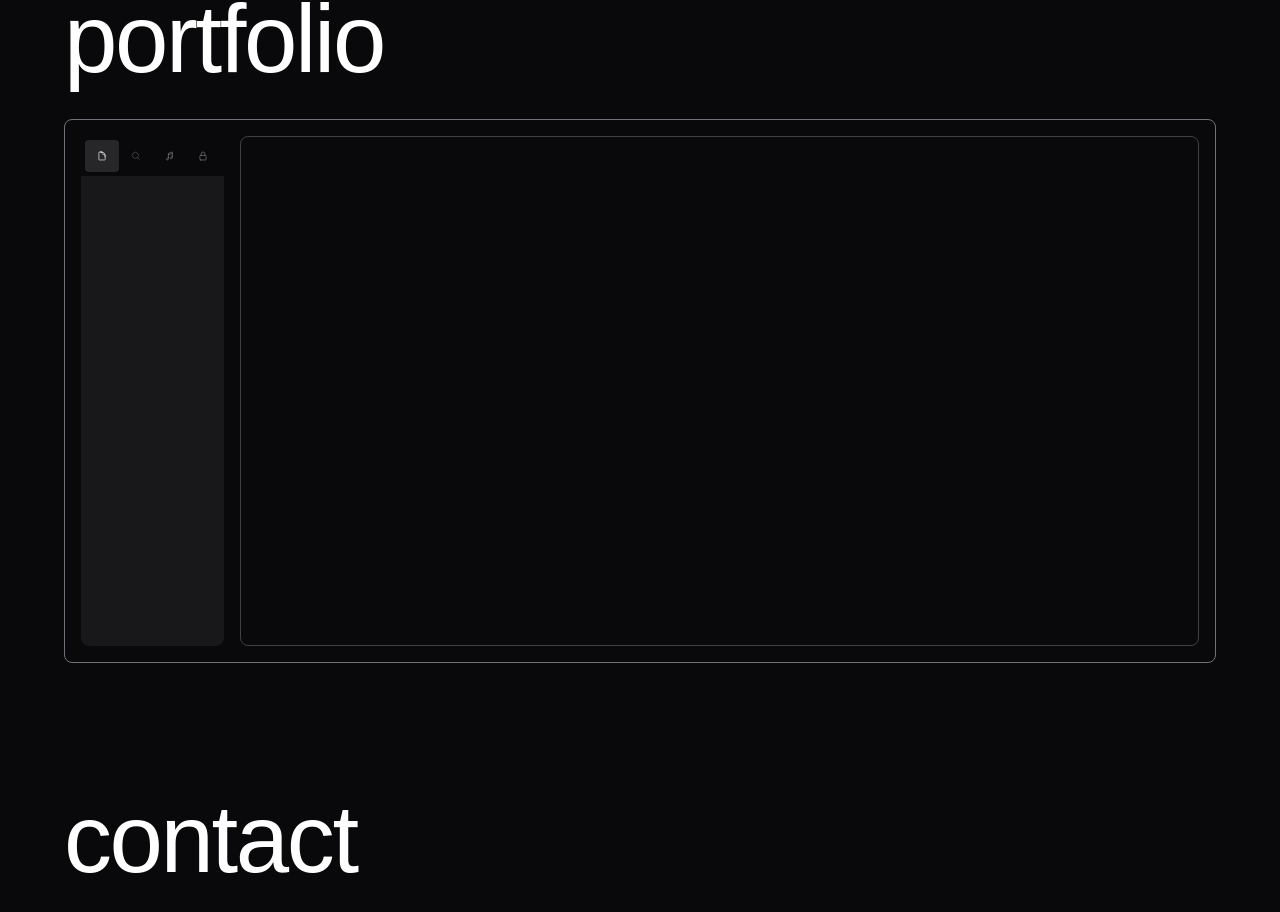
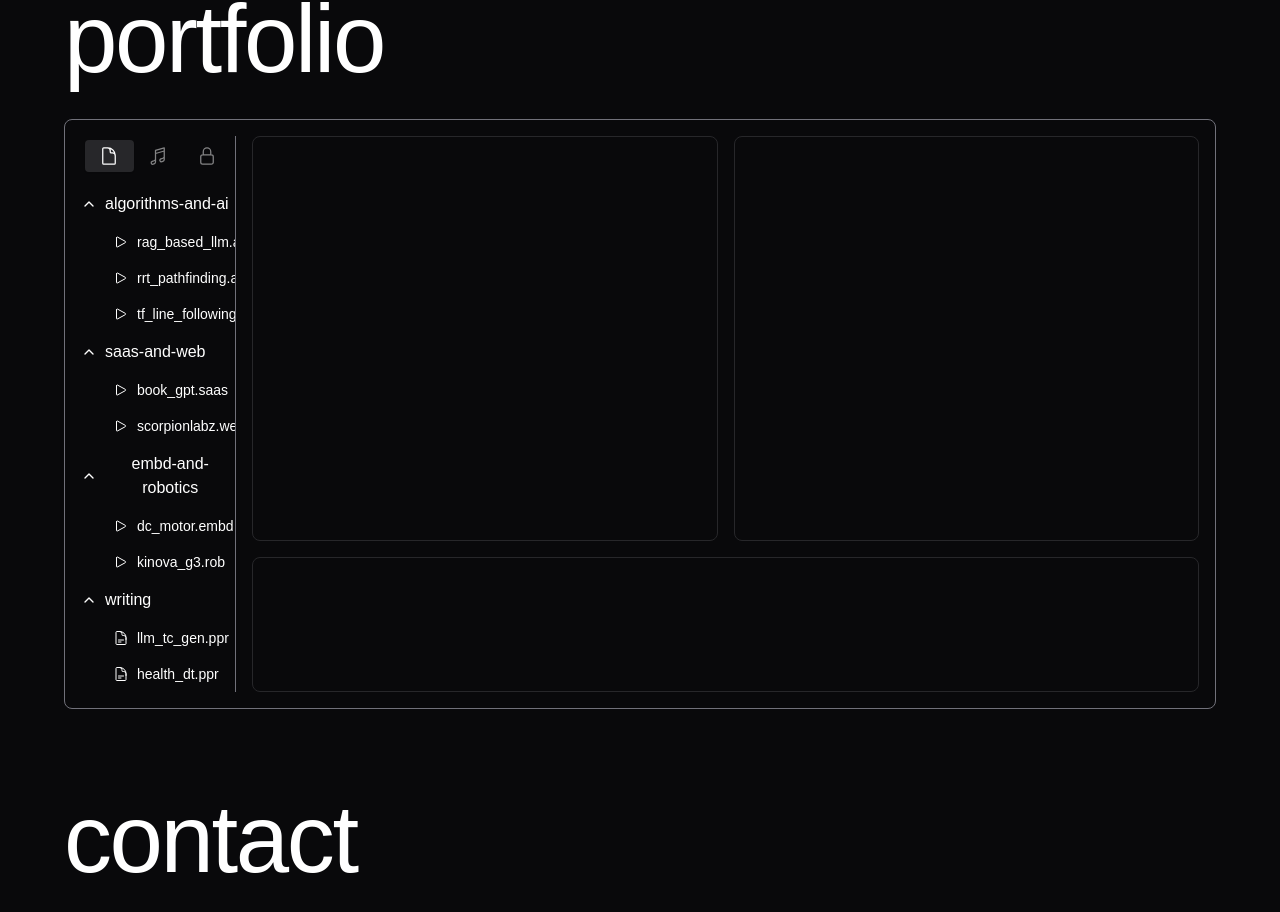
Before and after one commit to nikhilYates/gen-two, a Next.js app in the folder nikhilyates-two/: page / in a window 1280 px wide. Shown: the part 4865-5777 px from the top of the page. Built offline with nearby package versions, Linux system fonts and the light colour scheme.

Commit message:
portfolio IDE tabs populated with project data

```diff
--- a/nikhilyates-two/src/app/portfolio/page.tsx
+++ b/nikhilyates-two/src/app/portfolio/page.tsx
@@ -17,11 +17,21 @@ import {
     TabsList,
     TabsTrigger,
 } from "@/components/ui/tabs"
+import {
+    Accordion,
+    AccordionContent,
+    AccordionItem,
+    AccordionTrigger,
+  } from "@/components/ui/accordion"
+
 
 import file from '../../../public/assets/svgs/hero/File.svg'
 import search from '../../../public/assets/svgs/hero/Search.svg'
 import music from '../../../public/assets/svgs/hero/Music.svg'
 import locked from '../../../public/assets/svgs/hero/Locked.svg'
+import play from '../../../public/assets/svgs/hero/Play.svg'
+import paper from '../../../public/assets/svgs/hero/Paper.svg'
+
 
 
 const Portfolio = () => {
@@ -33,23 +43,91 @@ const Portfolio = () => {
                 <h1 className='scroll-m-20 text-4xl font-extralight tracking-tight lg:text-8xl text-white'>portfolio</h1>
             </div>
             <div className='h-full w-full border border-zinc-500 rounded-lg p-4 flex flex-row justify-between gap-4'>
-                <div className='h-full w-[15%] bg-zinc-900 rounded-lg flex flex-col justify-start gap-4'>
+                <div className='h-full w-[15%] flex flex-col justify-start gap-4 border-r border-zinc-500'>
                     <div>
                         <Tabs defaultValue="files" className="w-full">
-                            <TabsList className="grid w-full grid-cols-4 bg-zinc-950 text-white rounded-none">
+                            <TabsList className="grid w-full grid-cols-3 bg-zinc-950 text-white rounded-none">
                                 <TabsTrigger value="files" className="data-[state=active]:bg-zinc-800"><Image priority src={file} alt='file-icon' className='h-5 w-5'/></TabsTrigger>
-                                <TabsTrigger disabled value="search" className="data-[state=active]:bg-zinc-800"><Image priority src={search} alt='search-icon' className='h-5 w-5'/></TabsTrigger>
                                 <TabsTrigger disabled value="fork" className="data-[state=active]:bg-zinc-800"><Image priority src={music} alt='music-icon' className='h-5 w-5'/></TabsTrigger>
                                 <TabsTrigger disabled value="misc" className="data-[state=active]:bg-zinc-800"><Image priority src={locked} alt='locked-icon' className='h-5 w-5'/></TabsTrigger>
                             </TabsList>
                             <TabsContent value='files'>
-
+                                <Accordion type='multiple' defaultValue={["item-1"]}>
+                                    <AccordionItem value="item-1">
+                                        <AccordionTrigger>algorithms-and-ai</AccordionTrigger>
+                                        <AccordionContent>
+                                            <Image priority src={play} alt='file-icon' className='h-4 w-4'/>
+                                            rag_based_llm.ai
+                                        </AccordionContent>
+                                        <AccordionContent>
+                                            <Image priority src={play} alt='file-icon' className='h-4 w-4'/>
+                                            rrt_pathfinding.alg
+                                        </AccordionContent>
+                                        <AccordionContent>
+                                            <Image priority src={play} alt='file-icon' className='h-4 w-4'/>
+                                            tf_line_following.ai
+                                        </AccordionContent>
+                                    </AccordionItem>
+                                </Accordion>
+                                <Accordion type='multiple' defaultValue={["item-1"]}>
+                                    <AccordionItem value="item-1">
+                                        <AccordionTrigger>saas-and-web</AccordionTrigger>
+                                        <AccordionContent>
+                                            <Image priority src={play} alt='file-icon' className='h-4 w-4'/>
+                                            book_gpt.saas
+                                        </AccordionContent>
+                                        <AccordionContent>
+                                        <Image priority src={play} alt='file-icon' className='h-4 w-4'/>
+                                            scorpionlabz.web
+                                        </AccordionContent>
+                                    </AccordionItem>
+                                </Accordion>
+                                <Accordion type='multiple' defaultValue={["item-1"]}>
+                                    <AccordionItem value="item-1">
+                                        <AccordionTrigger>embd-and-robotics</AccordionTrigger>
+                                        <AccordionContent>
+                                            <Image priority src={play} alt='file-icon' className='h-4 w-4'/>
+                                            dc_motor.embd
+                                        </AccordionContent>
+                                        <AccordionContent>
+                                        <Image priority src={play} alt='file-icon' className='h-4 w-4'/>
+                                            kinova_g3.rob
+                                        </AccordionContent>
+                                    </AccordionItem>
+                                </Accordion>
+                                <Accordion type='multiple' defaultValue={["item-1"]}>
+                                    <AccordionItem value="item-1">
+                                        <AccordionTrigger>writing</AccordionTrigger>
+                                        <AccordionContent>
+                                            <Image priority src={paper} alt='file-icon' className='h-4 w-4'/>
+                                            llm_tc_gen.ppr
+                                        </AccordionContent>
+                                        <AccordionContent>
+                                        <Image priority src={paper} alt='file-icon' className='h-4 w-4'/>
+                                            health_dt.ppr
+                                        </AccordionContent>
+                                    </AccordionItem>
+                                </Accordion>
                             </TabsContent>
                         </Tabs>
                     </div>
                 </div>
-                <div className='h-full w-full border border-zinc-700 rounded-lg p-4'>
+                {/*
+                    actual data display
+                    should be converted into its own component
+                 */}
+                <div className='h-full w-full flex flex-col gap-4'>
+                    <div className='w-full flex flex-row gap-4 h-[75%]'>
+                        <div className='flex-1 border rounded-lg border-zinc-800'>
 
+                        </div>
+                        <div className='flex-1 border rounded-lg border-zinc-800'>
+
+                        </div>
+                    </div>
+                    <div className='w-full border border-zinc-800 rounded-lg h-[25%]'>
+
+                    </div>
                 </div>
             </div>
         </div>
--- a/nikhilyates-two/src/components/ui/accordion.tsx
+++ b/nikhilyates-two/src/components/ui/accordion.tsx
@@ -14,7 +14,7 @@ const AccordionItem = React.forwardRef<
 >(({ className, ...props }, ref) => (
   <AccordionPrimitive.Item
     ref={ref}
-    className={cn("border-b", className)}
+    className={cn("border-b-0", className)}
     {...props}
   />
 ))
@@ -28,13 +28,13 @@ const AccordionTrigger = React.forwardRef<
     <AccordionPrimitive.Trigger
       ref={ref}
       className={cn(
-        "flex flex-1 items-center justify-between py-4 font-medium transition-all hover:underline [&[data-state=open]>svg]:rotate-180",
+        "flex flex-1 items-center justify-start gap-2 text-white py-2 font-medium transition-all hover:underline [&[data-state=open]>svg]:rotate-180",
         className
       )}
       {...props}
     >
+      <ChevronDown className="h-4 w-4 shrink-0 transition-transform duration-200" />
       {children}
-      <ChevronDown className="h-4 w-4 shrink-0 transition-transform duration-200" />
     </AccordionPrimitive.Trigger>
   </AccordionPrimitive.Header>
 ))
@@ -46,10 +46,12 @@ const AccordionContent = React.forwardRef<
 >(({ className, children, ...props }, ref) => (
   <AccordionPrimitive.Content
     ref={ref}
-    className="overflow-hidden text-sm transition-all data-[state=closed]:animate-accordion-up data-[state=open]:animate-accordion-down"
+    className="overflow-hidden flex flex-row items-center justify-start gap-4 pl-8 text-sm text-white transition-all data-[state=closed]:animate-accordion-up data-[state=open]:animate-accordion-down"
     {...props}
   >
-    <div className={cn("pb-4 pt-0", className)}>{children}</div>
+    <div className={cn("flex flex-row items-center gap-2 pb-2 pt-2", className)}>
+      {children}
+    </div>
   </AccordionPrimitive.Content>
 ))
 
```
Also changed, not shown: nikhilyates-two/public/assets/svgs/hero/Paper.svg (added), nikhilyates-two/public/assets/svgs/hero/Play.svg (added).
